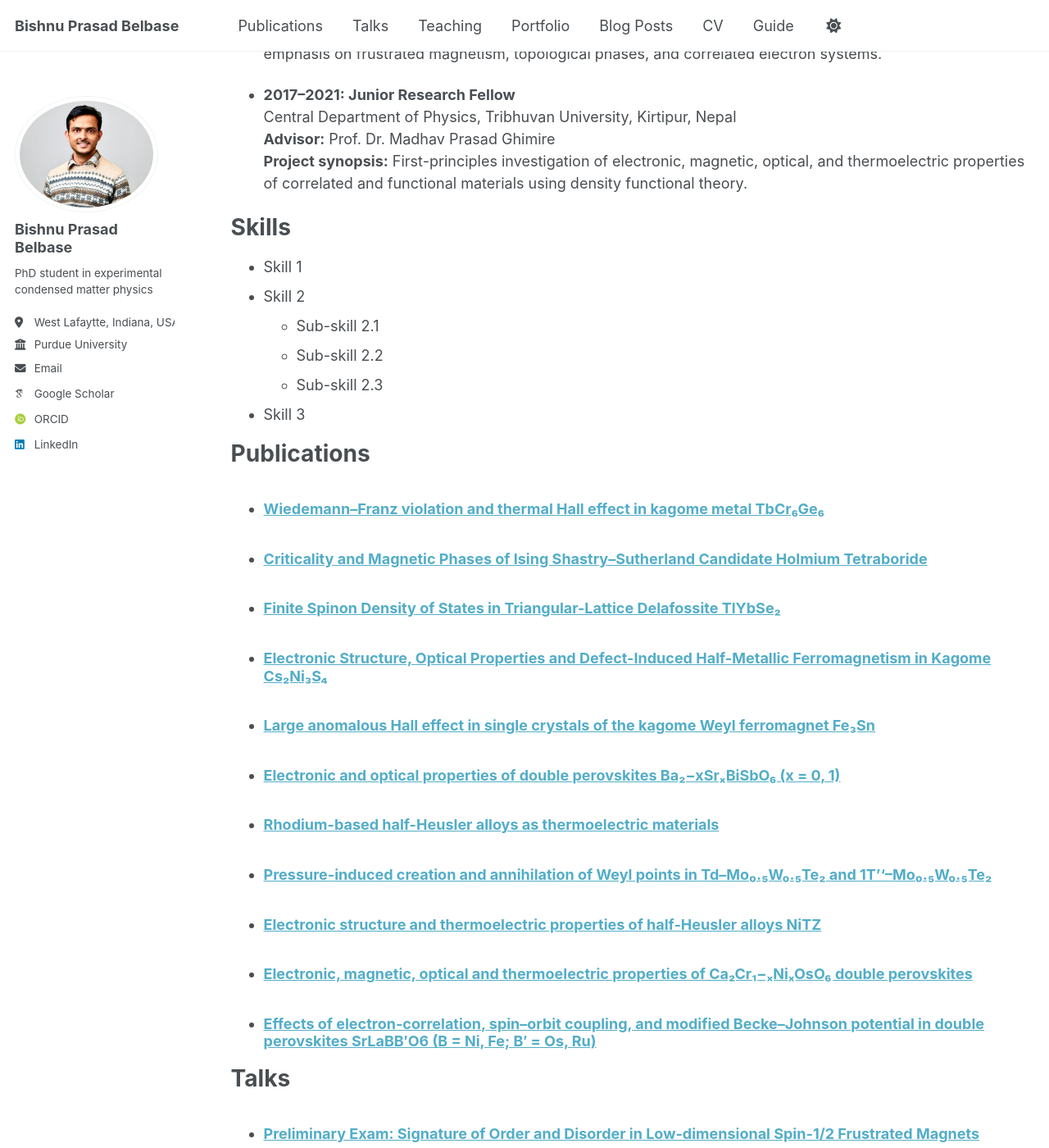
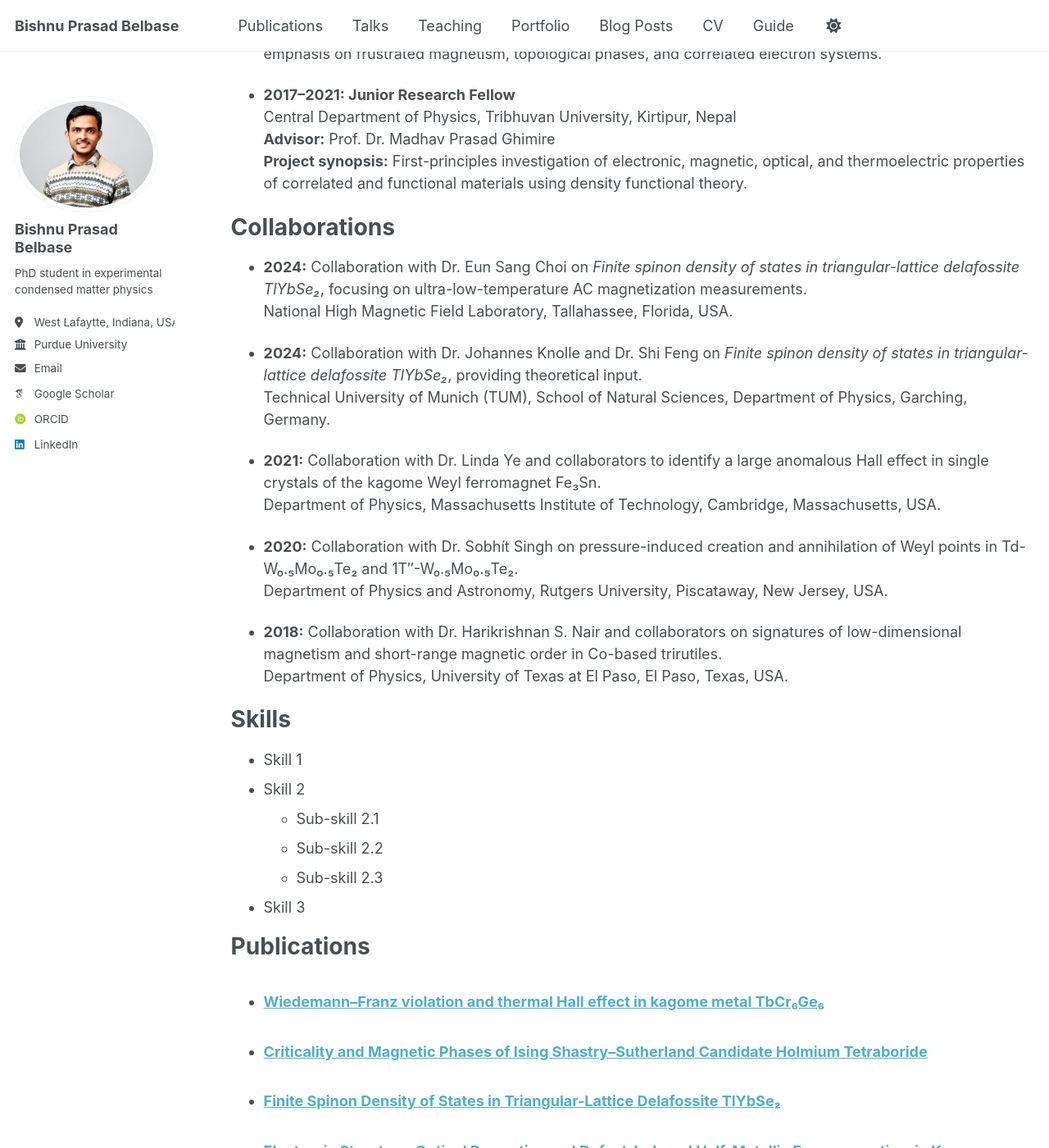
Before and after one commit to bbelbase8/bpb, a Jekyll site: the page built from _pages/cv.md, in a window 1280 px wide and 1400 px high, scrolled down 533 px. Shown: the whole window at 82% size. Built offline with Jekyll 4.4.1, drawn with Linux system fonts in a browser that asks for light colours; some web fonts are replaced; a script bundle is joined from its source files by our own code; library files that are not in the unit come from our copies.

Commit message:
Update cv.md

```diff
--- a/_pages/cv.md
+++ b/_pages/cv.md
@@ -35,6 +35,25 @@ Research Experience
   **Project synopsis:** First-principles investigation of electronic, magnetic, optical, and thermoelectric properties of correlated and functional materials using density functional theory.
 
 
+Collaborations
+========
+
+* **2024:** Collaboration with Dr. Eun Sang Choi on *Finite spinon density of states in triangular-lattice delafossite TlYbSe₂*, focusing on ultra-low-temperature AC magnetization measurements.
+  National High Magnetic Field Laboratory, Tallahassee, Florida, USA.
+
+* **2024:** Collaboration with Dr. Johannes Knolle and Dr. Shi Feng on *Finite spinon density of states in triangular-lattice delafossite TlYbSe₂*, providing theoretical input.
+  Technical University of Munich (TUM), School of Natural Sciences, Department of Physics, Garching, Germany.
+
+* **2021:** Collaboration with Dr. Linda Ye and collaborators to identify a large anomalous Hall effect in single crystals of the kagome Weyl ferromagnet Fe₃Sn.
+  Department of Physics, Massachusetts Institute of Technology, Cambridge, Massachusetts, USA.
+
+* **2020:** Collaboration with Dr. Sobhít Singh on pressure-induced creation and annihilation of Weyl points in Td-W₀.₅Mo₀.₅Te₂ and 1T″-W₀.₅Mo₀.₅Te₂.
+  Department of Physics and Astronomy, Rutgers University, Piscataway, New Jersey, USA.
+
+* **2018:** Collaboration with Dr. Harikrishnan S. Nair and collaborators on signatures of low-dimensional magnetism and short-range magnetic order in Co-based trirutiles.
+  Department of Physics, University of Texas at El Paso, El Paso, Texas, USA.
+
+
 Skills
 ======
 * Skill 1
```
